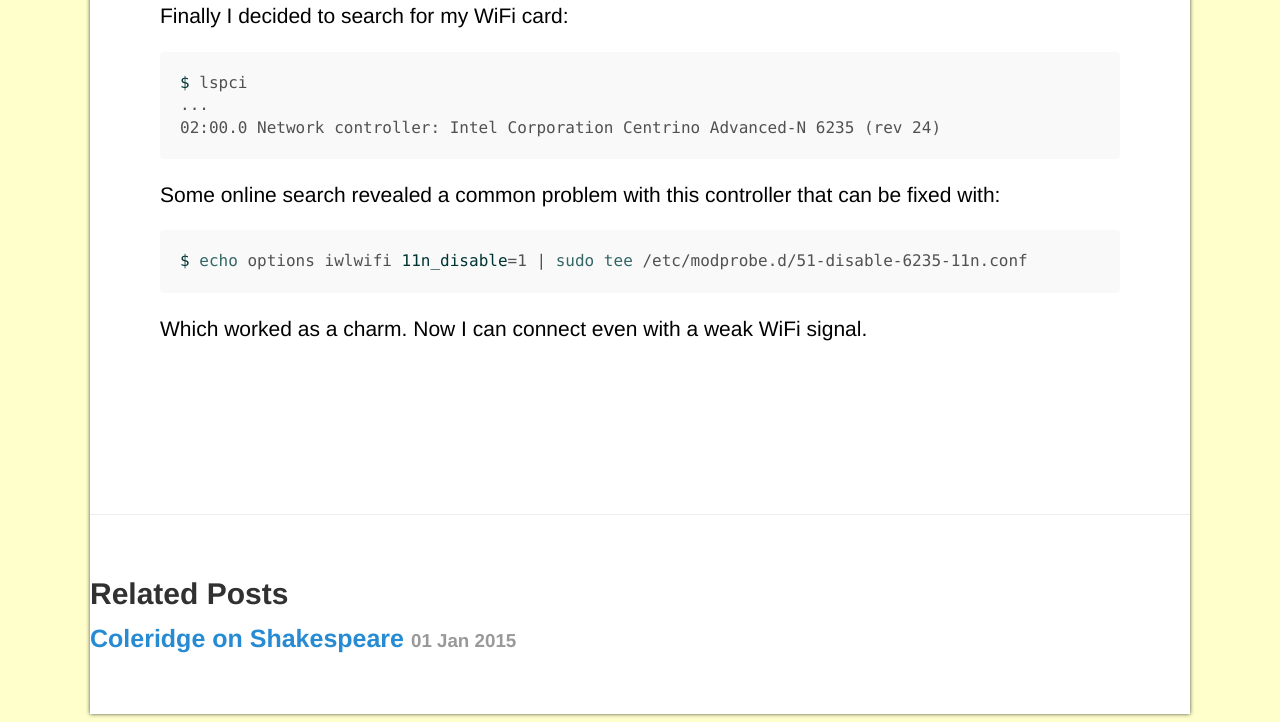
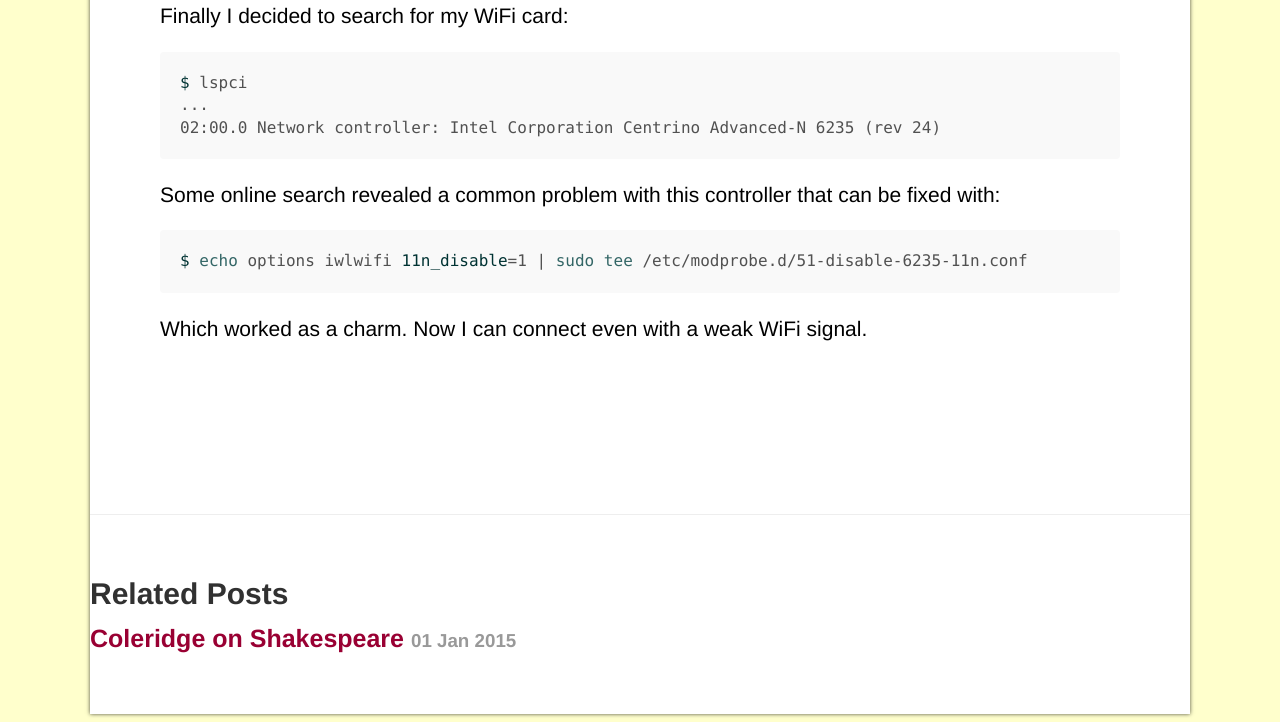
Before and after one commit to ThisLittleWorld/ThisLittleWorld.github.io, a Jekyll site: the page built from _posts/2014-01-07-fix-wifi-linux.md, in a window 1280 px wide. Shown: the part 755-1477 px from the top of the page. Built offline with Jekyll 4.4.1, drawn with Linux system fonts in a browser that asks for light colours; Markdown is read by kramdown in place of the engine named in the settings.

Commit message:
link color

```diff
--- a/public/css/poole.css
+++ b/public/css/poole.css
@@ -72,7 +72,7 @@ body {
 
 /* No `:visited` state is required by default (browsers will use `a`) */
 a {
-  color: #268bd2;
+  color: #990033;
   text-decoration: none;
 }
 a strong {
```
